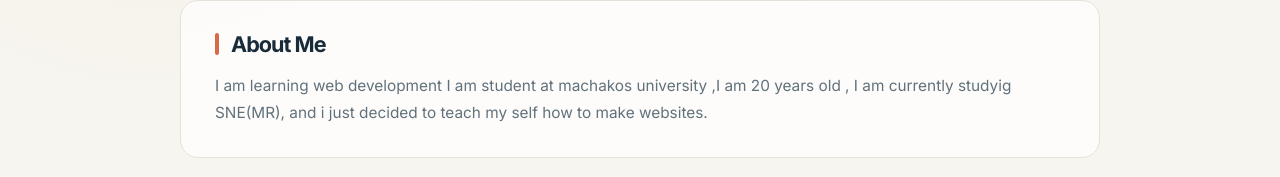
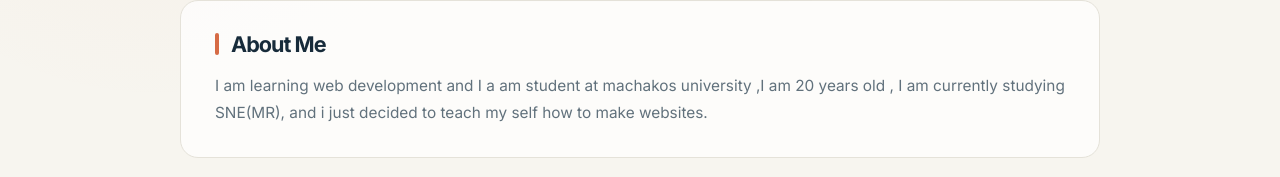
Before and after one commit to machariaantony2006-wq/myfirstwebsite, a plain HTML site: page index.html in a window 1280 px wide. Shown: the part 767-944 px from the top of the page. Drawn offline with Linux system fonts and the light colour scheme.

Commit message:
Update website

```diff
--- a/index.html
+++ b/index.html
@@ -72,8 +72,8 @@
             <h2>About Me</h2>
 
             <p>
-                I am learning web development
-                I am student at machakos university ,I am 20 years old , I am currently studyig SNE(MR), and i just decided to teach my self how to make websites.
+                I am learning web development and
+                I a am student at machakos university ,I am 20 years old , I am currently studying SNE(MR), and i just decided to teach my self how to make websites.
             </p>
 
         </section>
```
